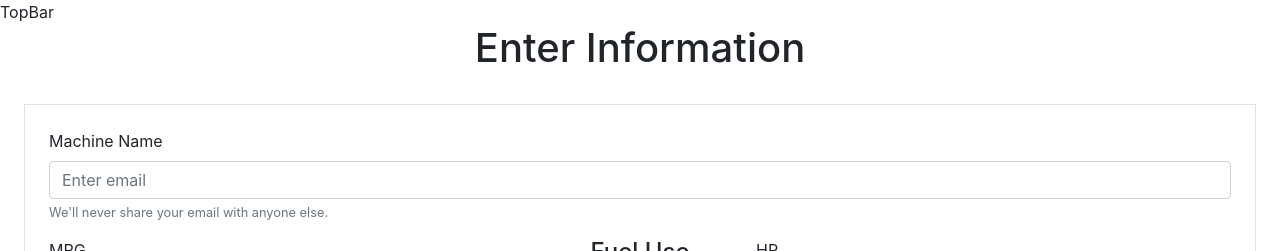
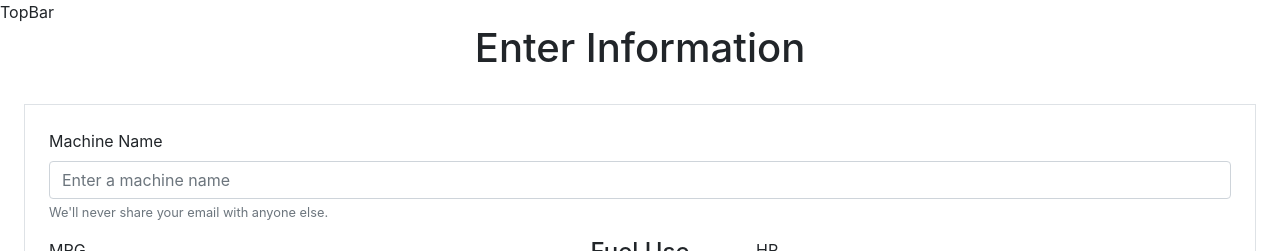
Before and after one commit to NYS-Agriculture-Crop-Group/CropCostReactFrontend, a React (Create React App) app in the folder react-cropcostrpi/: page /info/machines in a window 1280 px wide. Shown: the top 251 px of the page. Built offline with nearby package versions, Linux system fonts and the light colour scheme.

Commit message:
fixed the enter email placeholder in Machine name to be enter a machine name

```diff
--- a/react-cropcostrpi/src/screens/EnterInfoScreen/MachineInfoScreen/MachineInfoScreen.tsx
+++ b/react-cropcostrpi/src/screens/EnterInfoScreen/MachineInfoScreen/MachineInfoScreen.tsx
@@ -24,7 +24,7 @@ class MachineInfoScreen extends React.Component<RouteComponentProps>{
                     <div id="top-box-container" className="border m-4 p-4">
                         <div className="form-group">
                             <label htmlFor="exampleInputEmail1">Machine Name</label>
-                            <input type="email" className="form-control" id="exampleInputEmail1" aria-describedby="emailHelp" placeholder="Enter email"/>
+                            <input type="email" className="form-control" id="exampleInputEmail1" aria-describedby="emailHelp" placeholder="Enter a machine name"/>
                             <small id="emailHelp" className="form-text text-muted">We'll never share your email with anyone else.</small>
                         </div>
                         <div className="row">
```
